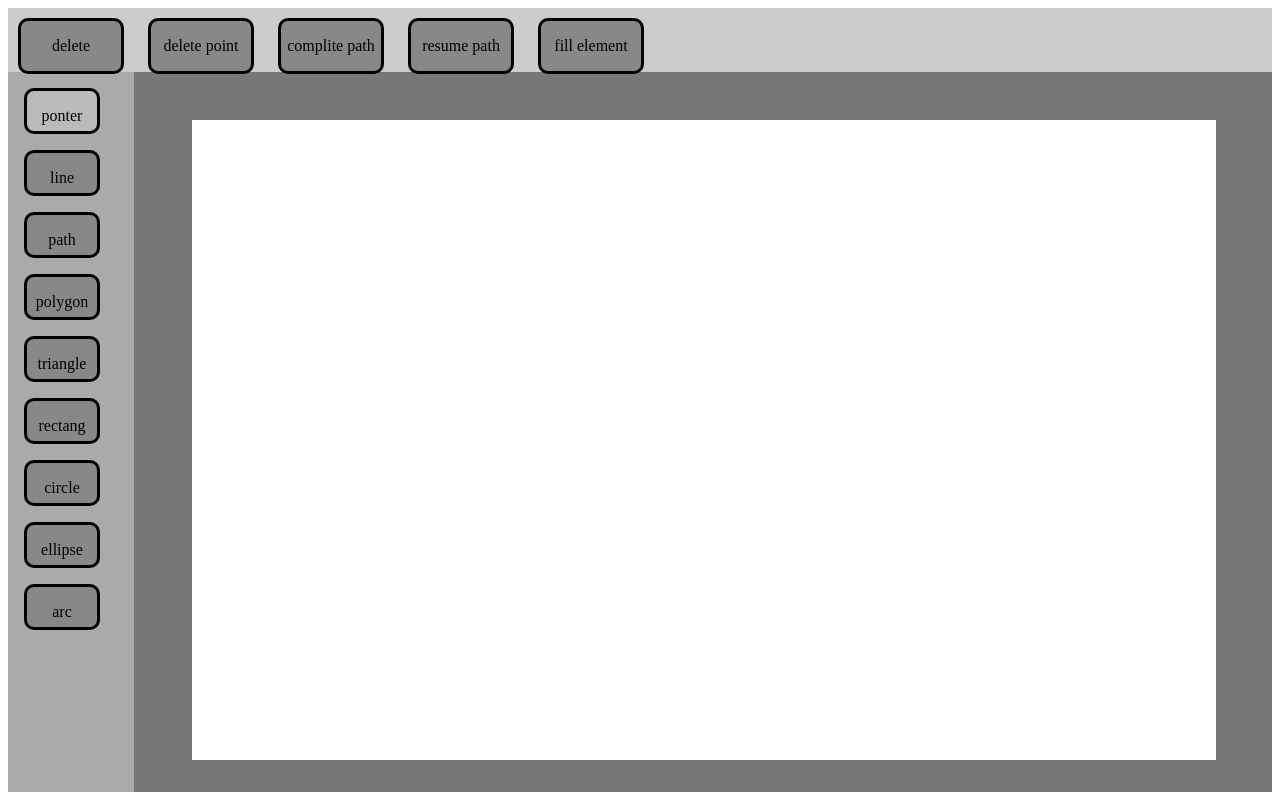
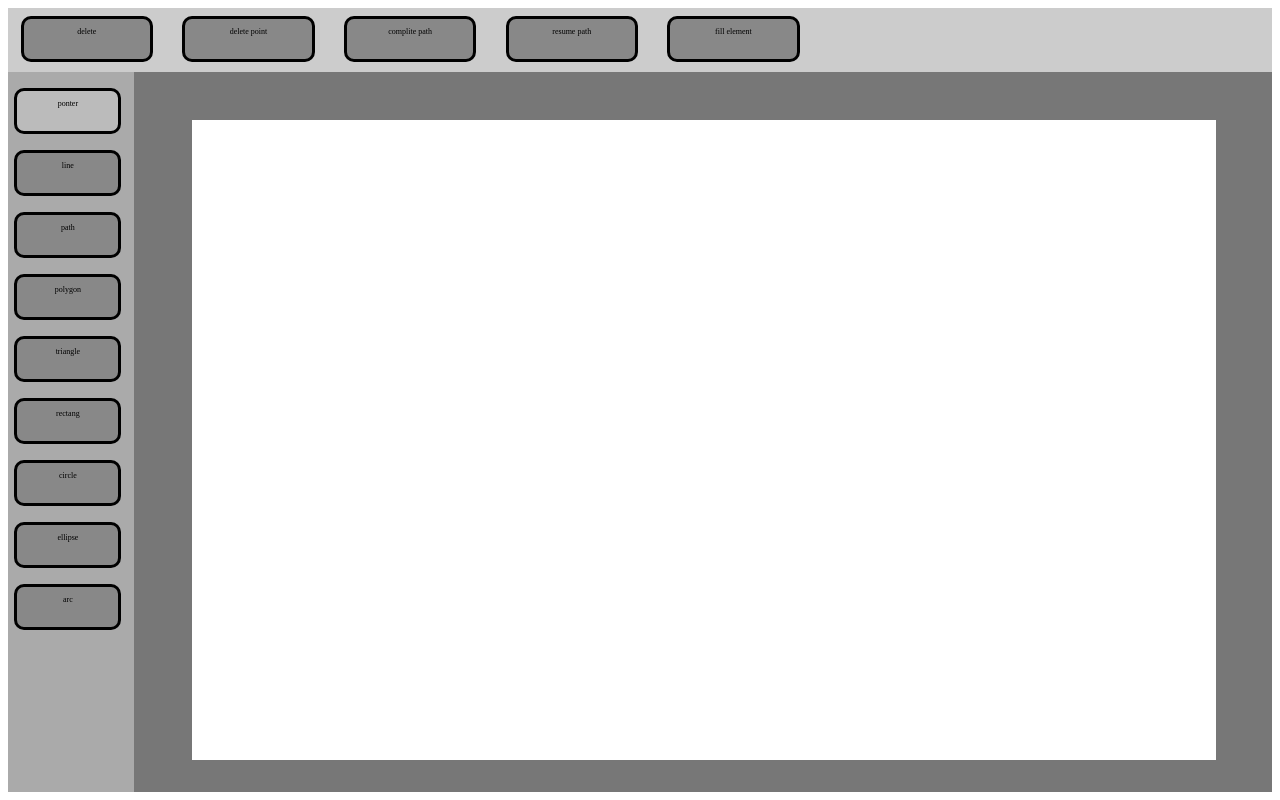
Before and after one commit to urzp/snap_editor, a plain HTML site: page index.html in a window 1280 px wide. Drawn offline with nearby package versions, Linux system fonts and the light colour scheme.

Commit message:
css for laptop

```diff
--- a/style/style.css
+++ b/style/style.css
@@ -27,21 +27,21 @@
 
 .btn{
     height: 5vh;
-    width: 70px;
-    margin: 2vh;
+    width: 80%;
+    margin: 2vh 5%;
     border-radius: 10px;
     border-style: solid;
     cursor: pointer;
     background-color: #888;
     text-align: center;
+    font-size: 8px;
 }
 
 
 
 .fill_element, .delete, .delete_point, .complite_path, .resume_path{
-    width: 100px;
-    height: 50px;
-    margin: 10px;
+    width: 10%;
+    margin: 1vh 1%;
 
 }
 
```
